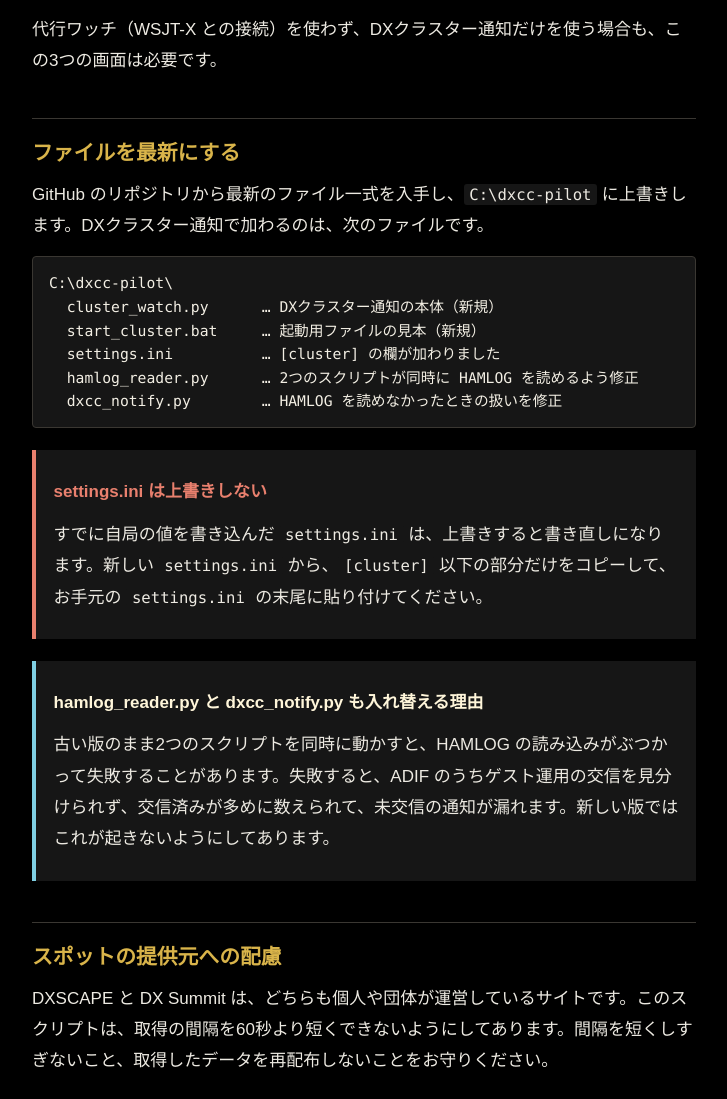
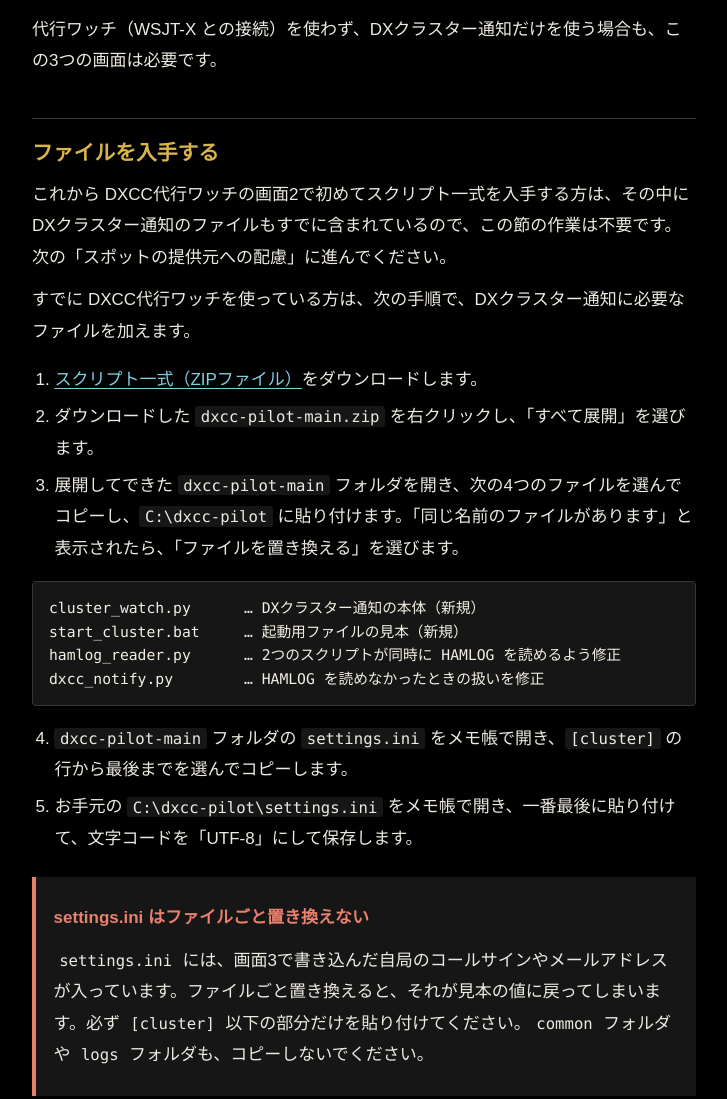
Before and after one commit to ja1bbe/dxcc-pilot, a plain HTML site: page docs/cluster/index.html in a window 1280 px wide. Shown: the part 2154-3253 px from the top of the page, without its empty margins (276-1003 px from the left). Drawn offline with Linux system fonts and the light colour scheme; a web font is replaced by a local one.

Commit message:
Add files via upload

```diff
--- a/docs/cluster/index.html
+++ b/docs/cluster/index.html
@@ -74,15 +74,21 @@
 </ul>
 <p>代行ワッチ（WSJT-X との接続）を使わず、DXクラスター通知だけを使う場合も、この3つの画面は必要です。</p>
 
-<h2>ファイルを最新にする</h2>
-<p>GitHub のリポジトリから最新のファイル一式を入手し、<code>C:\dxcc-pilot</code> に上書きします。DXクラスター通知で加わるのは、次のファイルです。</p>
-<div class="cmd tree"><pre>C:\dxcc-pilot\
-  cluster_watch.py      … DXクラスター通知の本体（新規）
-  start_cluster.bat     … 起動用ファイルの見本（新規）
-  settings.ini          … [cluster] の欄が加わりました
-  hamlog_reader.py      … 2つのスクリプトが同時に HAMLOG を読めるよう修正
-  dxcc_notify.py        … HAMLOG を読めなかったときの扱いを修正</pre></div>
-<div class="warn"><p><strong>settings.ini は上書きしない</strong></p><p>すでに自局の値を書き込んだ <code>settings.ini</code> は、上書きすると書き直しになります。新しい <code>settings.ini</code> から、<code>[cluster]</code> 以下の部分だけをコピーして、お手元の <code>settings.ini</code> の末尾に貼り付けてください。</p></div>
+<h2>ファイルを入手する</h2>
+<p>これから DXCC代行ワッチの画面2で初めてスクリプト一式を入手する方は、その中に DXクラスター通知のファイルもすでに含まれているので、この節の作業は不要です。次の「スポットの提供元への配慮」に進んでください。</p>
+<p>すでに DXCC代行ワッチを使っている方は、次の手順で、DXクラスター通知に必要なファイルを加えます。</p>
+<ol>
+<li><a href="https://github.com/ja1bbe/dxcc-pilot/archive/refs/heads/main.zip">スクリプト一式（ZIPファイル）</a>をダウンロードします。</li>
+<li>ダウンロードした <code>dxcc-pilot-main.zip</code> を右クリックし、「すべて展開」を選びます。</li>
+<li>展開してできた <code>dxcc-pilot-main</code> フォルダを開き、次の4つのファイルを選んでコピーし、<code>C:\dxcc-pilot</code> に貼り付けます。「同じ名前のファイルがあります」と表示されたら、「ファイルを置き換える」を選びます。</li></ol>
+<div class="cmd tree"><pre>cluster_watch.py      … DXクラスター通知の本体（新規）
+start_cluster.bat     … 起動用ファイルの見本（新規）
+hamlog_reader.py      … 2つのスクリプトが同時に HAMLOG を読めるよう修正
+dxcc_notify.py        … HAMLOG を読めなかったときの扱いを修正</pre></div>
+<ol start="4">
+<li><code>dxcc-pilot-main</code> フォルダの <code>settings.ini</code> をメモ帳で開き、<code>[cluster]</code> の行から最後までを選んでコピーします。</li>
+<li>お手元の <code>C:\dxcc-pilot\settings.ini</code> をメモ帳で開き、一番最後に貼り付けて、文字コードを「UTF-8」にして保存します。</li></ol>
+<div class="warn"><p><strong>settings.ini はファイルごと置き換えない</strong></p><p><code>settings.ini</code> には、画面3で書き込んだ自局のコールサインやメールアドレスが入っています。ファイルごと置き換えると、それが見本の値に戻ってしまいます。必ず <code>[cluster]</code> 以下の部分だけを貼り付けてください。<code>common</code> フォルダや <code>logs</code> フォルダも、コピーしないでください。</p></div>
 <div class="note"><p><strong>hamlog_reader.py と dxcc_notify.py も入れ替える理由</strong></p><p>古い版のまま2つのスクリプトを同時に動かすと、HAMLOG の読み込みがぶつかって失敗することがあります。失敗すると、ADIF のうちゲスト運用の交信を見分けられず、交信済みが多めに数えられて、未交信の通知が漏れます。新しい版ではこれが起きないようにしてあります。</p></div>
 
 <h2>スポットの提供元への配慮</h2>
@@ -90,7 +96,7 @@
 
 <div class="check"><h2>ここまでの確認</h2><ul>
 <li>DXCC代行ワッチの画面2〜4を済ませ、テストメールが届いている。</li>
-<li><code>C:\dxcc-pilot</code> に <code>cluster_watch.py</code> があり、<code>settings.ini</code> の末尾に <code>[cluster]</code> の欄を加えた。</li></ul></div>
+<li><code>C:\dxcc-pilot</code> に <code>cluster_watch.py</code> があり、<code>settings.ini</code> の末尾に <code>[cluster]</code> の欄がある。</li></ul></div>
 
 <div class="nav"><a class="btn back" href="../index.html">DXCC代行ワッチの手順へ</a><a class="btn next" href="step2.html">次の画面：通知の条件を決める</a></div>
 </main>
```
